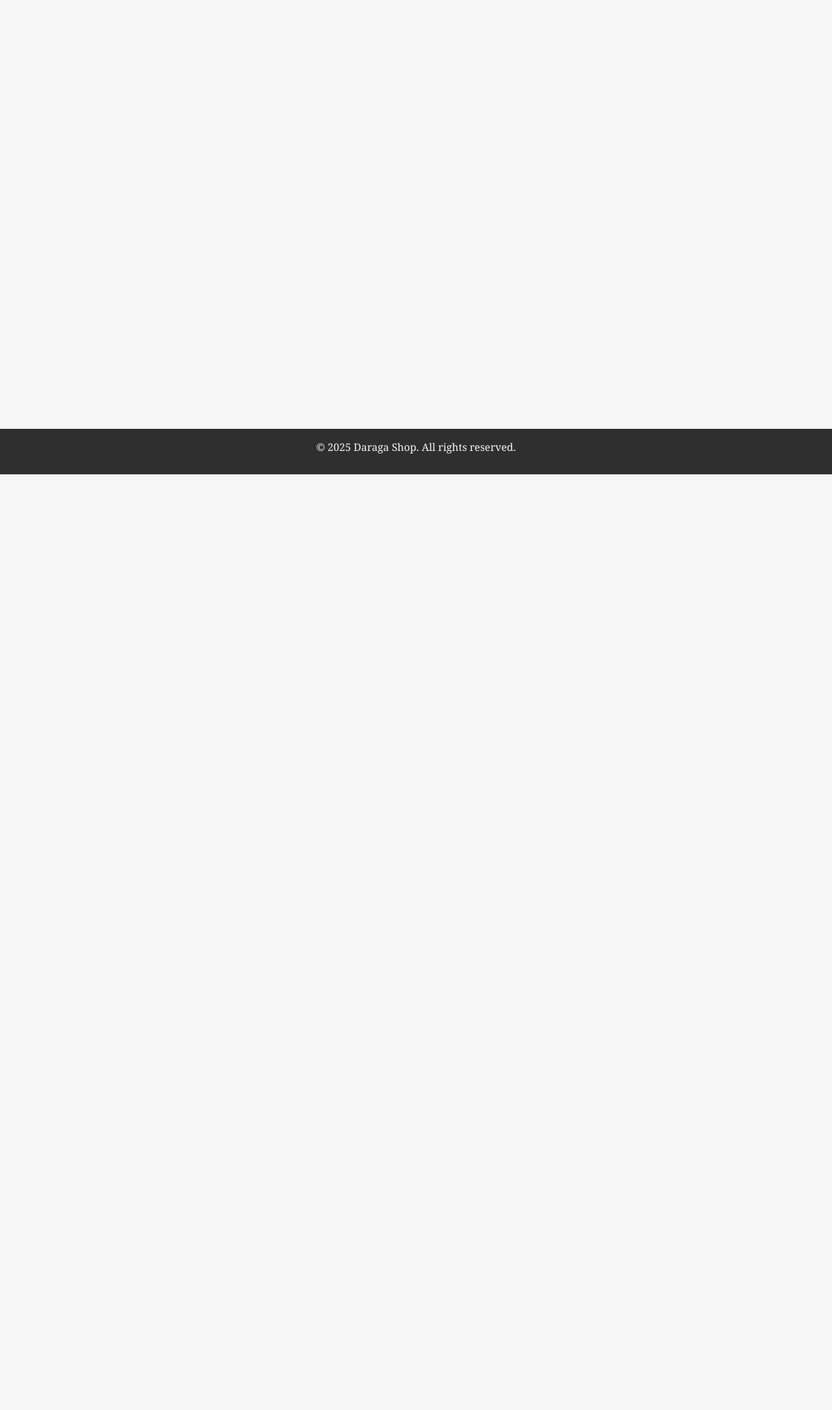
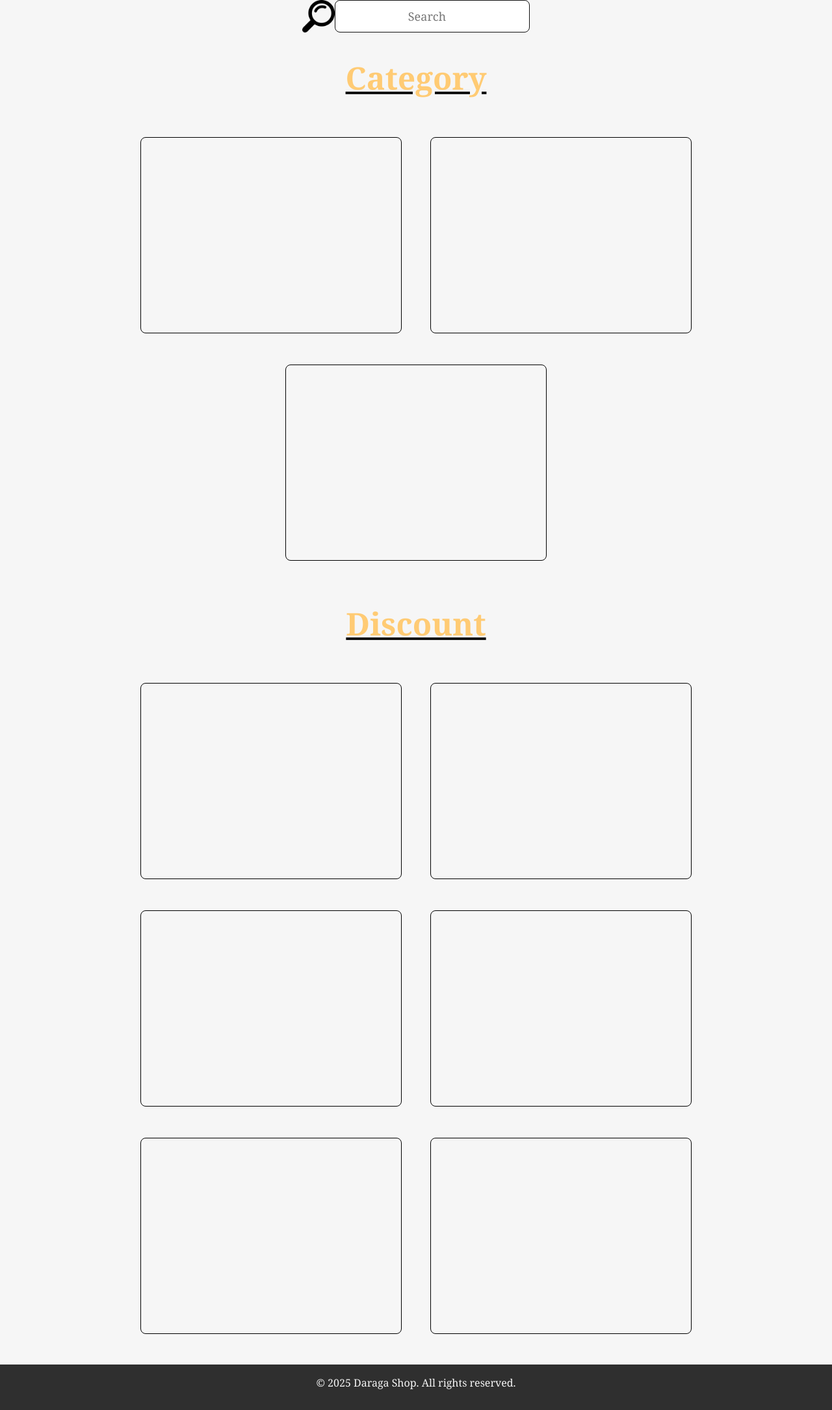
Before and after one commit to MohamedSoliman1012/Daraga-shoping-website, a PHP site: page /home.html in a window 1280 px wide. Shown: the part 70-2240 px from the top of the page at 65% size. Before the commit the page ends 800 px from the top, so only its background shows below. Run offline with PHP 8.4, Linux system fonts and the light colour scheme.

Commit message:
home and some adjusts

```diff
--- a/home.html
+++ b/home.html
@@ -13,7 +13,51 @@
             <h1>DARAGA</h1>
 </div>
     </header>
+    <div class="home">
 
+        <div class="search-home">
+            <img src="images/icons/search-icon.png" height="50px" width="50px" alt="not sound">
+        <input type="search" placeholder="Search">
+        </div>
+    <h1>Category</h1>
+    <div class="category">
+
+        <div class="category-item">
+
+        </div>
+        <div class="category-item">
+
+        </div>
+        <div class="category-item">
+
+        </div>
+
+    </div>
+
+     <h1>Discount</h1>
+    <div class="discount">
+
+        <div class="discount-item">
+
+        </div>
+        <div class="discount-item">
+
+        </div>
+        <div class="discount-item">
+
+        </div>
+        <div class="discount-item">
+
+        </div>
+        <div class="discount-item">
+
+        </div>
+        <div class="discount-item">
+
+        </div>
+
+    </div>
+</div>
 
 
   <footer class="footer">
--- a/styles/style.css
+++ b/styles/style.css
@@ -169,6 +169,65 @@ body {
     }
 }
 
+.home{
+    h1{
+        text-align: center;
+        color: var(--rare);
+        text-decoration: underline var(--third);
+        font-size: 3em;
+    }
+
+}
+.search-home{
+    display: flex;
+    justify-content: center;
+    input{
+    width: 300px;
+    height: 50px;
+    border: 1px solid var(--third);
+    border-radius: 8px;
+    text-align: center;
+    font-size: large;
+
+    }
+
+}
+
+.category{
+     display: block;
+      margin-top: 20px;
+      margin-bottom: 20px;
+      text-align: center;
+
+}
+.category-item{
+    display: inline-block;
+    margin: 20px;
+    border: 1px solid black;
+    border-radius: 8px;
+    width: 400px;
+    height: 300px;
+
+
+}
+
+.discount{
+      display: block;
+      margin-top: 20px;
+      margin-bottom: 20px;
+      text-align: center;
+
+}
+.discount-item{
+     display: inline-block;
+    margin: 20px;
+    border: 1px solid black;
+    border-radius: 8px;
+    width: 400px;
+    height: 300px;
+
+}
+
 .footer {
     background-color: var(--second);
     text-align: center;
```
Also changed, not shown: images/icons/search-icon.png (added).
